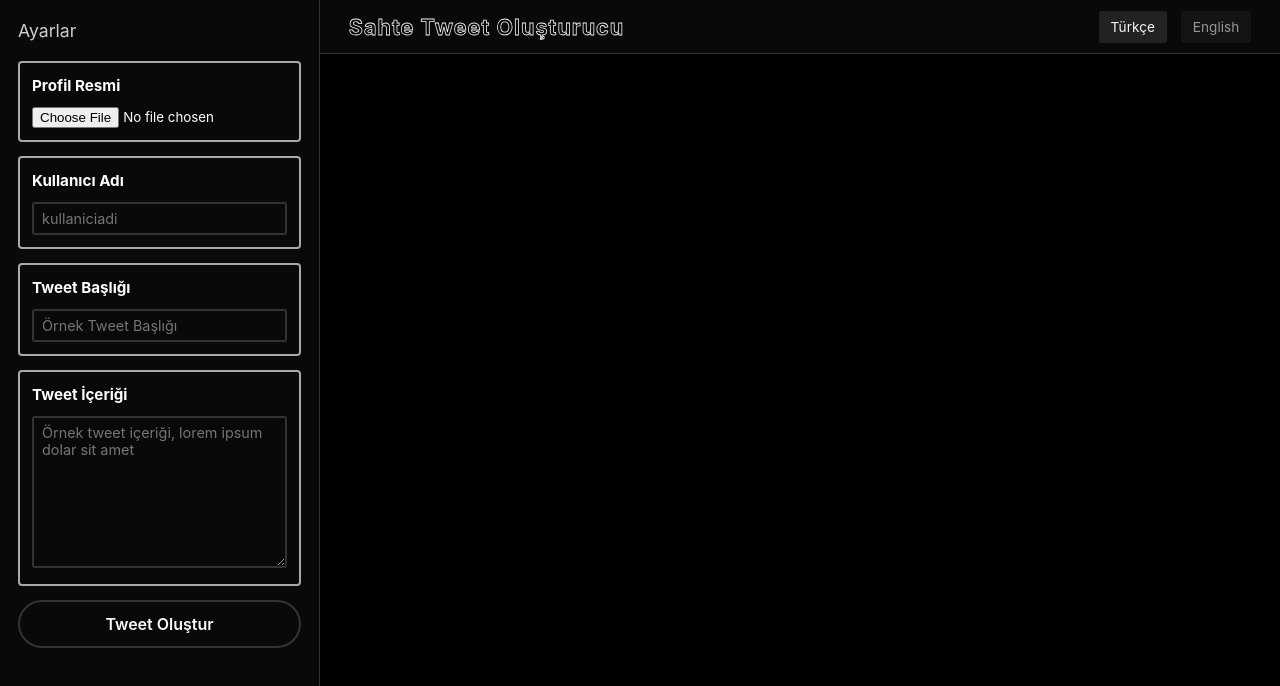
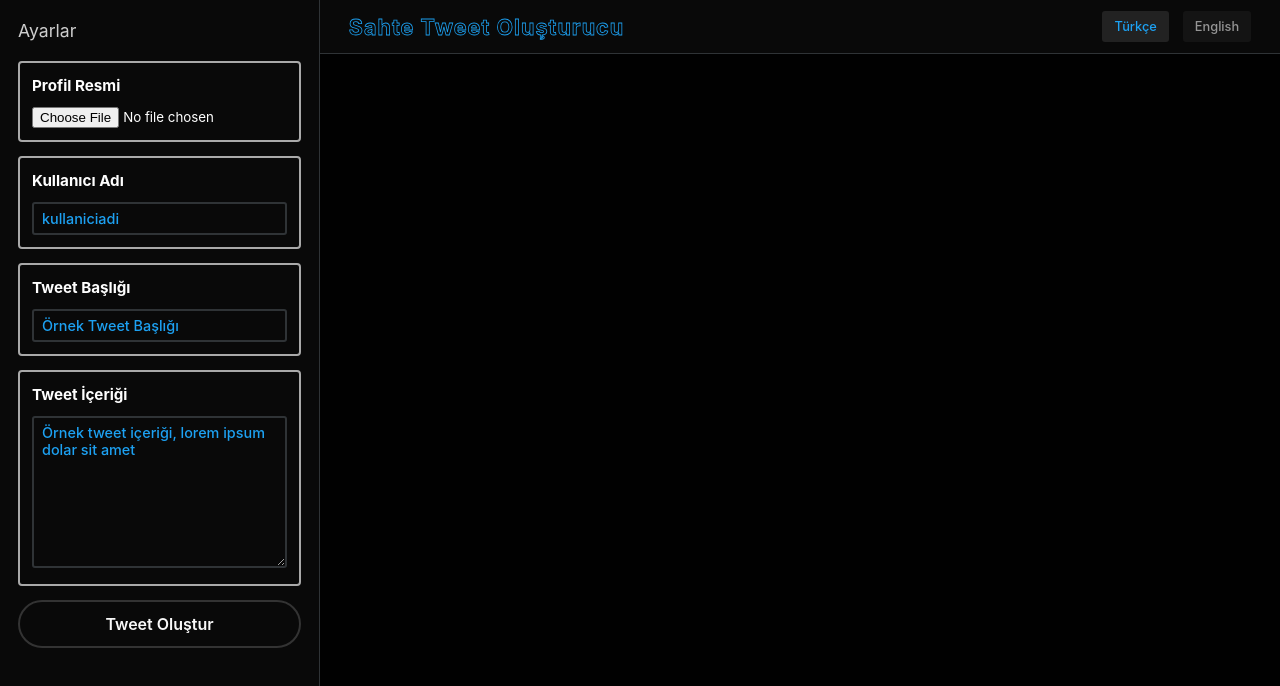
Before and after one commit to ertugrulsencer/fake-tweet-generator, a Vue app: page / in a window 1280 px wide. Shown: the top 686 px of the page. Built offline with nearby package versions, Linux system fonts and the light colour scheme.

Commit message:
Header, lang select and aside input colors changed

```diff
--- a/src/components/shared/Header.vue
+++ b/src/components/shared/Header.vue
@@ -75,7 +75,7 @@ header.header {
     align-items: center;
     justify-content: space-between;
     .logo {
-      -webkit-text-stroke: 0.8px #f8f8f8;
+      -webkit-text-stroke: 0.8px rgb(29, 161, 242);
       color: transparent;
       letter-spacing: 1px;
       font-weight: 700;
@@ -94,7 +94,8 @@ header.header {
         background: #141414;
         padding: 8px 12px;
         color: #959595;
-        font-size: 0.85rem;
+        font-weight: 500;
+        font-size: 0.8rem;
         display: flex;
         align-items: center;
         justify-content: flex-start;
@@ -105,7 +106,7 @@ header.header {
         }
         &.active {
           background: #222;
-          color: #f7f7f7;
+          color: rgb(29, 161, 242);
         }
       }
     }
--- a/src/components/shared/SideBar.vue
+++ b/src/components/shared/SideBar.vue
@@ -72,6 +72,10 @@ aside {
         margin-top: 12px;
         width: 100%;
         transition: border-color 250ms ease-in-out, background 250ms ease-in-out;
+        &::placeholder {
+          color: rgb(29, 161, 242);
+          font-weight: 500;
+        }
         &:not([type="file"]) {
           padding: 6px 8px;
           font-size: 0.9rem;
@@ -84,8 +88,8 @@ aside {
           border-color: #646464;
         }
         &:focus {
-          background: rgba(50, 50, 50, 0.1);
-          border-color: #a9a9a9;
+          background: rgba(29, 161, 242, 0.1);
+          border-color: rgb(29, 161, 242);
         }
       }
       textarea {
```
